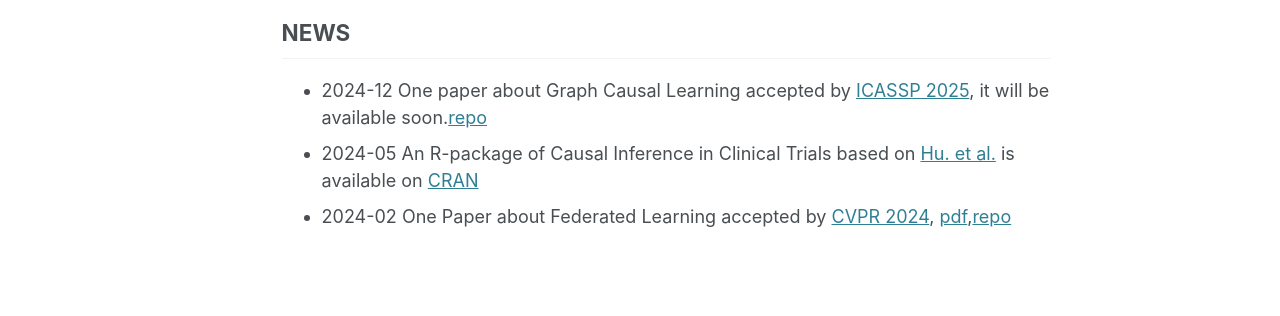
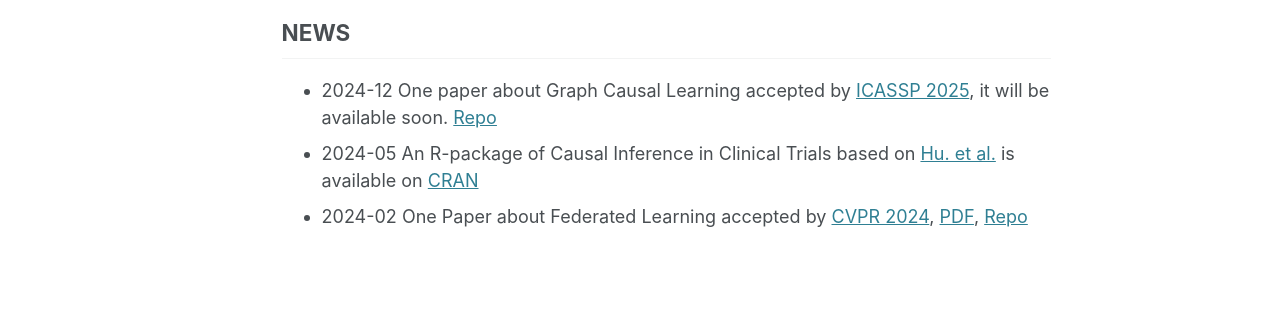
Before and after one commit to fengrui-z/fengrui-z.github.io, a Jekyll site: the page built from _pages/about.md, in a window 1280 px wide and 1107 px high. Shown: the part 478-794 px from the top of the window. Built offline with Jekyll 4.4.1, drawn with Linux system fonts in a browser that asks for light colours; some web fonts are replaced.

```diff
--- a/_pages/about.md
+++ b/_pages/about.md
@@ -17,6 +17,6 @@ I lived in Beijing for 18 years, then life have taken me to cities like Hefei, W
 
 ## NEWS
 
-- 2024-12 One paper about Graph Causal Learning accepted by [ICASSP 2025](https://2025.ieeeicassp.org/), it will be available soon.[repo](https://github.com/fengrui-z/ECAL)
+- 2024-12 One paper about Graph Causal Learning accepted by [ICASSP 2025](https://2025.ieeeicassp.org/), it will be available soon. [Repo](https://github.com/fengrui-z/ECAL)
 - 2024-05 An R-package of Causal Inference in Clinical Trials based on [Hu. et al.](https://onlinelibrary.wiley.com/doi/10.1002/sim.9548) is available on [CRAN](https://cran.r-project.org/web/packages/riAFTBART/)
-- 2024-02 One Paper about Federated Learning accepted by [CVPR 2024](https://cvpr.thecvf.com/Conferences/2024), [pdf](https://ieeexplore.ieee.org/document/10656892/citations?tabFilter=papers#citations),[repo](https://github.com/fengrui-z/FedBary)
+- 2024-02 One Paper about Federated Learning accepted by [CVPR 2024](https://cvpr.thecvf.com/Conferences/2024), [PDF](https://ieeexplore.ieee.org/document/10656892/citations?tabFilter=papers#citations), [Repo](https://github.com/fengrui-z/FedBary)
```
